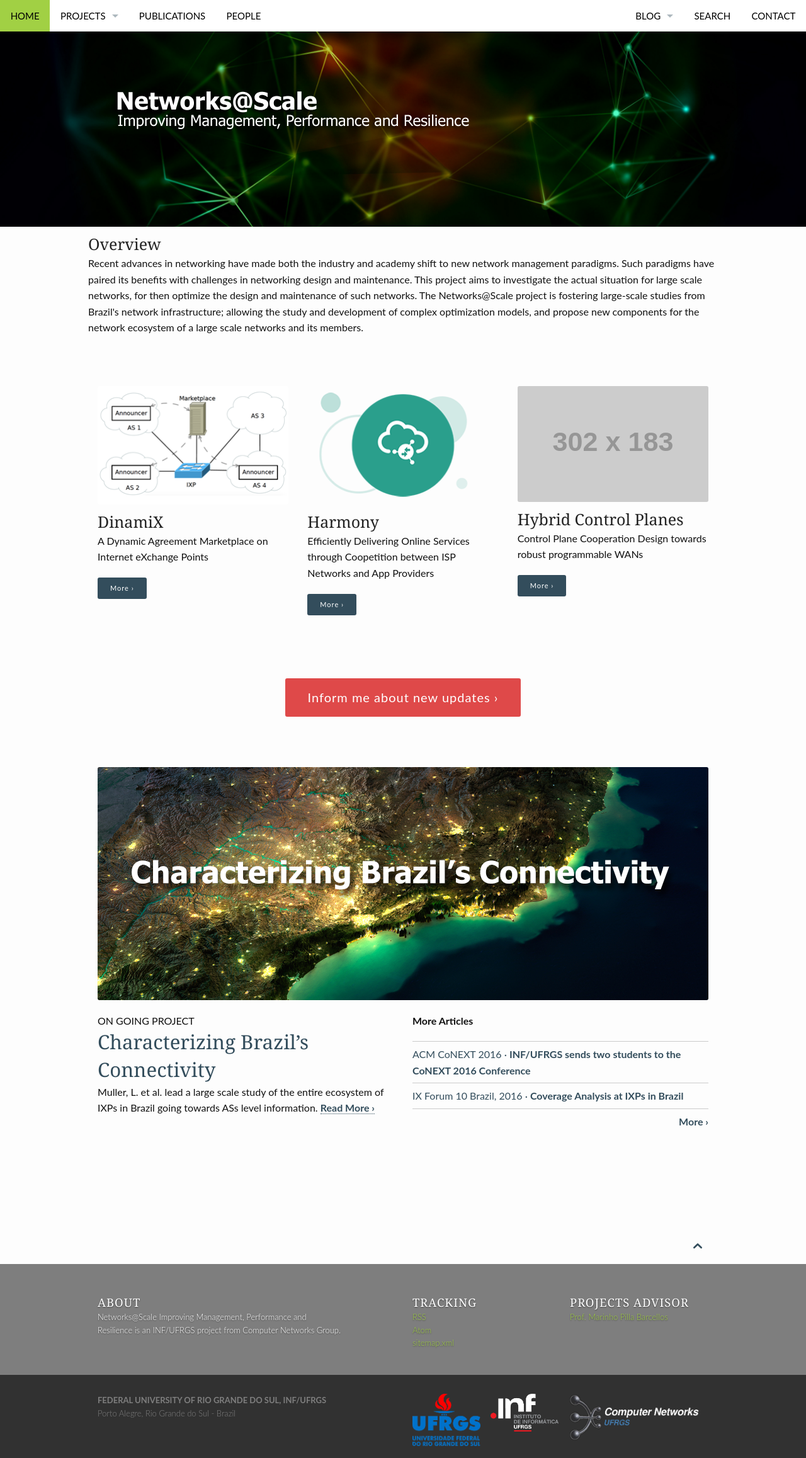
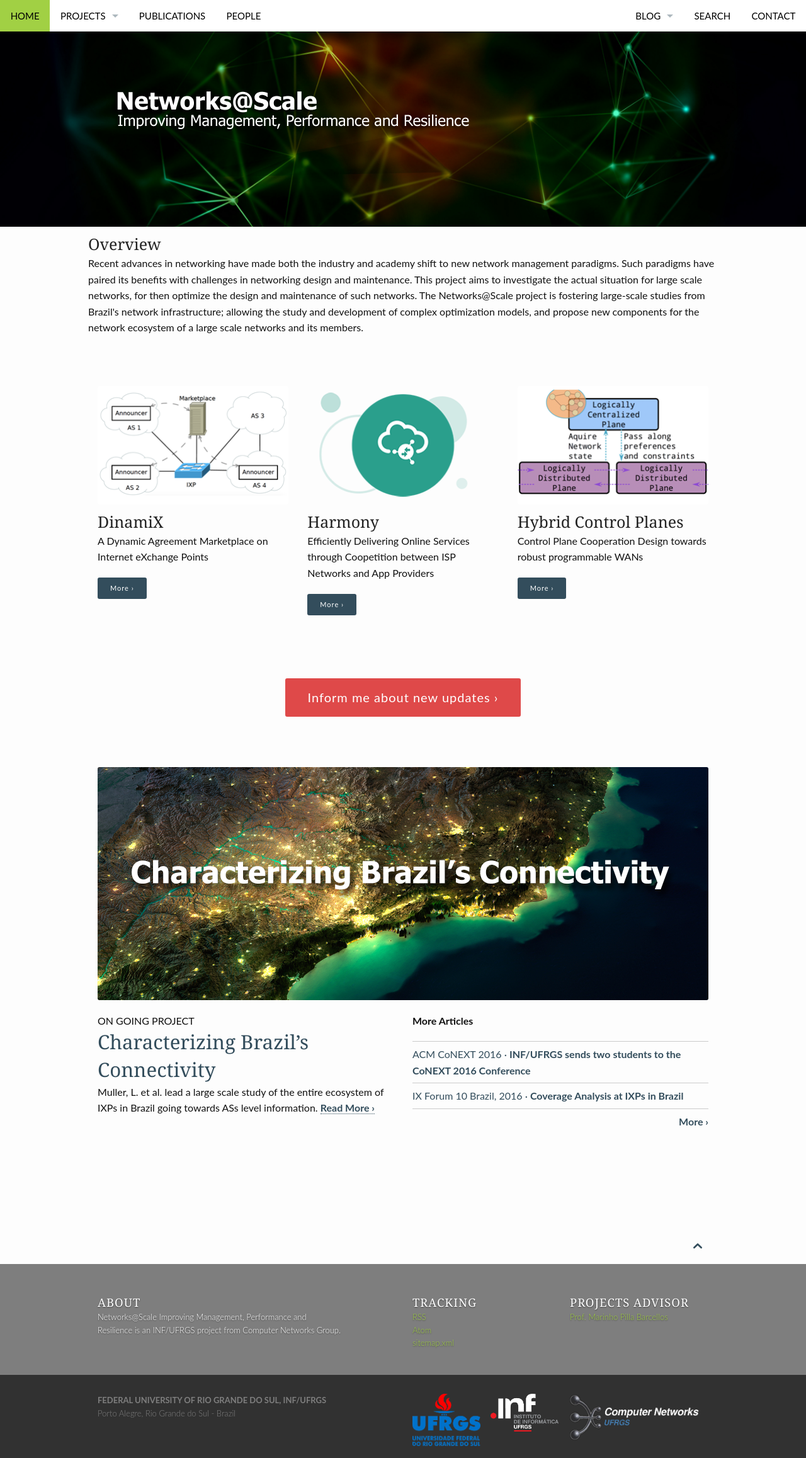
Before and after one commit to ufrgs-networks-group/networks-at-scale, a Jekyll site: the page built from pages/pages-root-folder/index.md, in a window 1280 px wide. Shown: the whole page at 63% size. Built offline with Jekyll 4.4.1, drawn with Linux system fonts in a browser that asks for light colours.

Commit message:
Updated image logo hybrid control plane

```diff
--- a/pages/pages-root-folder/index.md
+++ b/pages/pages-root-folder/index.md
@@ -25,7 +25,7 @@
 widget3:
   title: "Hybrid Control Planes"
   url: 'https://ufrgs-networks-group.github.io/networks-at-scale/hybrid_coop_cp/'
-  image: 'http://dummyimage.com/302x183/334d5c/efc94c.png&text=Placeholder'
+  image: '/images/logo-hibridcp-site.png'
   text: 'Control Plane Cooperation Design towards robust programmable WANs'
 #
 # Use the call for action to show a button on the frontpage
```
Also changed, not shown: images/logo-hibridcp-site.png (added).
